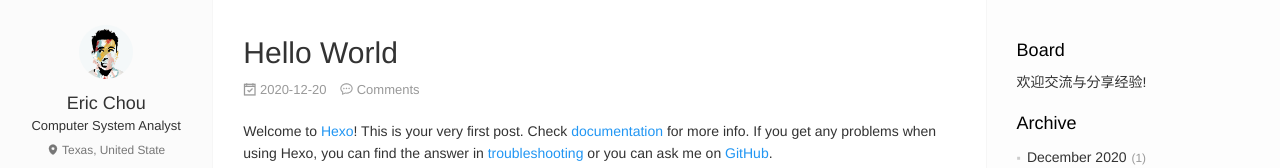
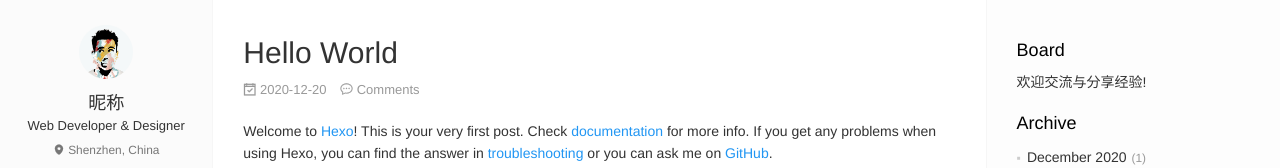
Before and after one commit to EricChou66/EricChou66.github.io, a plain HTML site: page index.html in a window 1280 px wide. Shown: the top 168 px of the page. Drawn offline with nearby package versions, Linux system fonts and the light colour scheme.

Commit message:
Site updated: 2020-12-20 22:03:54

```diff
--- a/index.html
+++ b/index.html
@@ -11,7 +11,9 @@
   <meta name="apple-mobile-web-app-capable" content="yes">
   <meta name="apple-mobile-web-app-status-bar-style" content="black">
   <meta name="format-detection" content="telephone=no,email=no,adress=no">
+  <!-- Color theme for statusbar -->
   <meta name="theme-color" content="#000000" />
+  <!-- 强制页面在当前窗口以独立页面显示,防止别人在框架里调用页面 -->
   <meta http-equiv="window-target" content="_top" />
 
 
@@ -51,9 +53,9 @@
         <a id="avatar" href="https://github.com/cofess" target="_blank">
           <img class="img-circle img-rotate" src="/images/avatar.jpg" width="200" height="200">
         </a>
-        <h2 id="name" class="hidden-xs hidden-sm">Eric Chou</h2>
-        <h3 id="title" class="hidden-xs hidden-sm hidden-md">Computer System Analyst</h3>
-        <small id="location" class="text-muted hidden-xs hidden-sm"><i class="icon icon-map-marker"></i> Texas, United State</small>
+        <h2 id="name" class="hidden-xs hidden-sm">昵称</h2>
+        <h3 id="title" class="hidden-xs hidden-sm hidden-md">Web Developer &amp; Designer</h3>
+        <small id="location" class="text-muted hidden-xs hidden-sm"><i class="icon icon-map-marker"></i> Shenzhen, China</small>
       </div>
 
       <div class="search" id="search-form-wrap">
```
